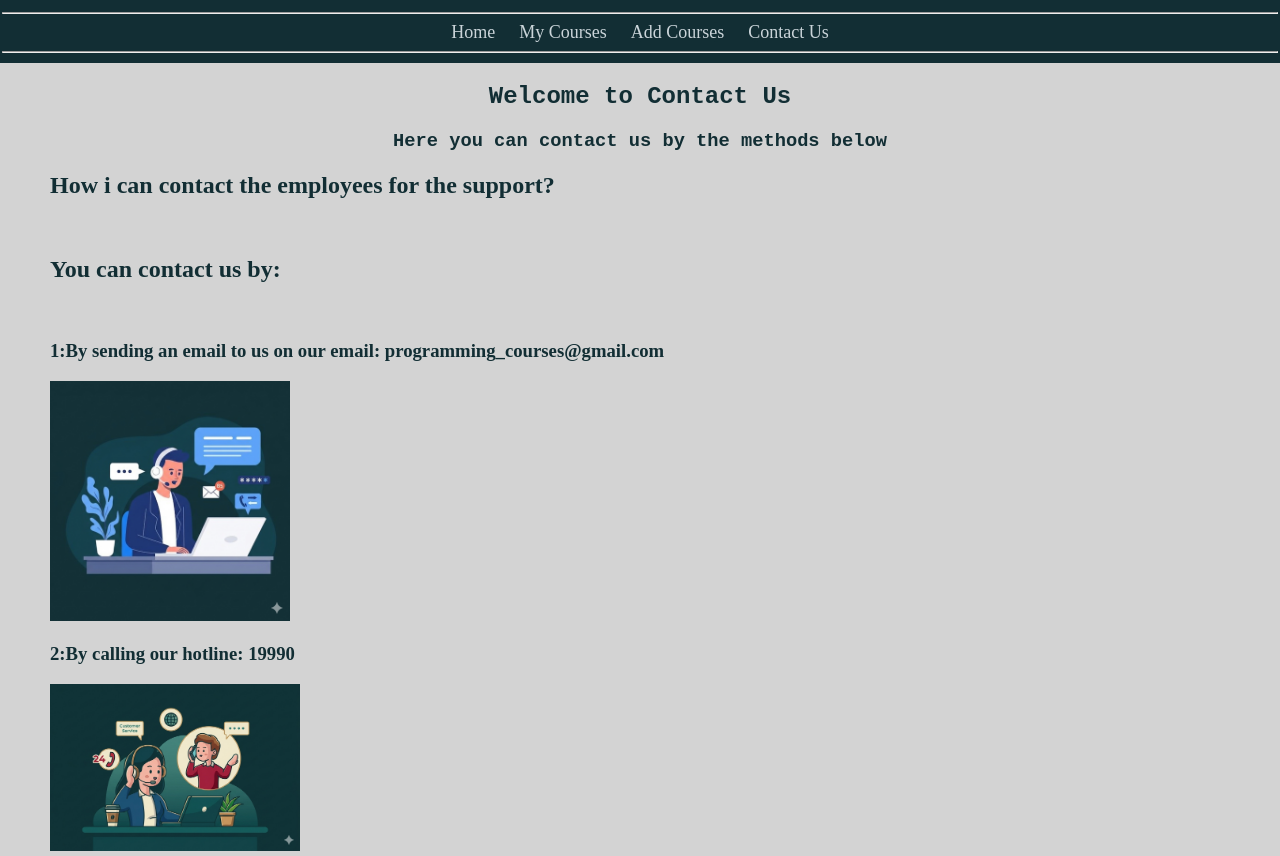
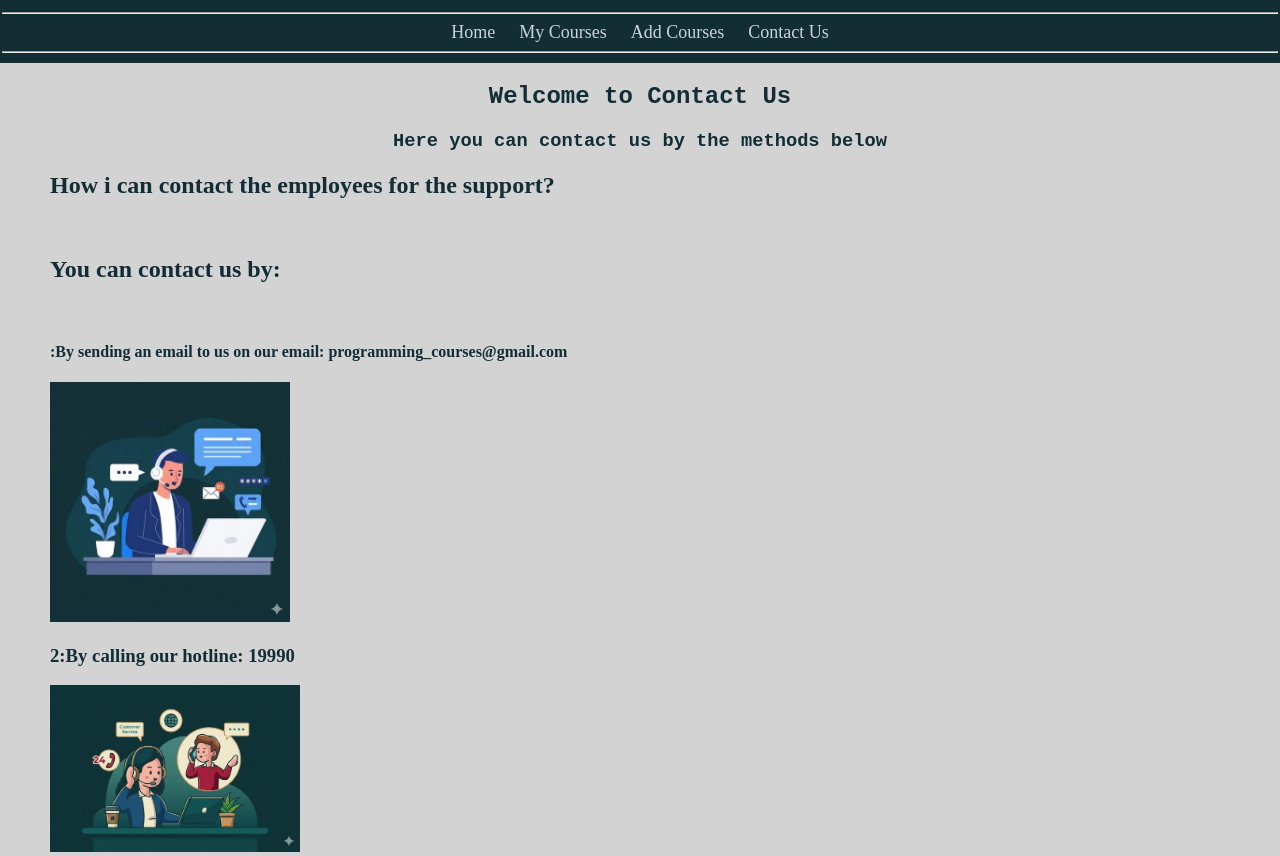
Before and after one commit to Mohamed-ibrahim87/programming_courses, a plain HTML site: page Contact Us.html in a window 1280 px wide. Shown: the part 80-936 px from the top of the page. Drawn offline with Linux system fonts and the light colour scheme.

Commit message:
Add files via upload

```diff
--- a/Contact Us.html
+++ b/Contact Us.html
@@ -30,7 +30,7 @@
         <br>
         <h2>You can contact us by:</h2>
         <br>
-        <h3><b>1:By sending an email to us on our email: programming_courses@gmail.com</b></h3>
+        <h4>:By sending an email to us on our email: programming_courses@gmail.com</h4>
         <img src="Tasks image/wmail2.png" alt="" width="240">
         <br>
         <h3><b>2:By calling our hotline: 19990</b></h3>
```
